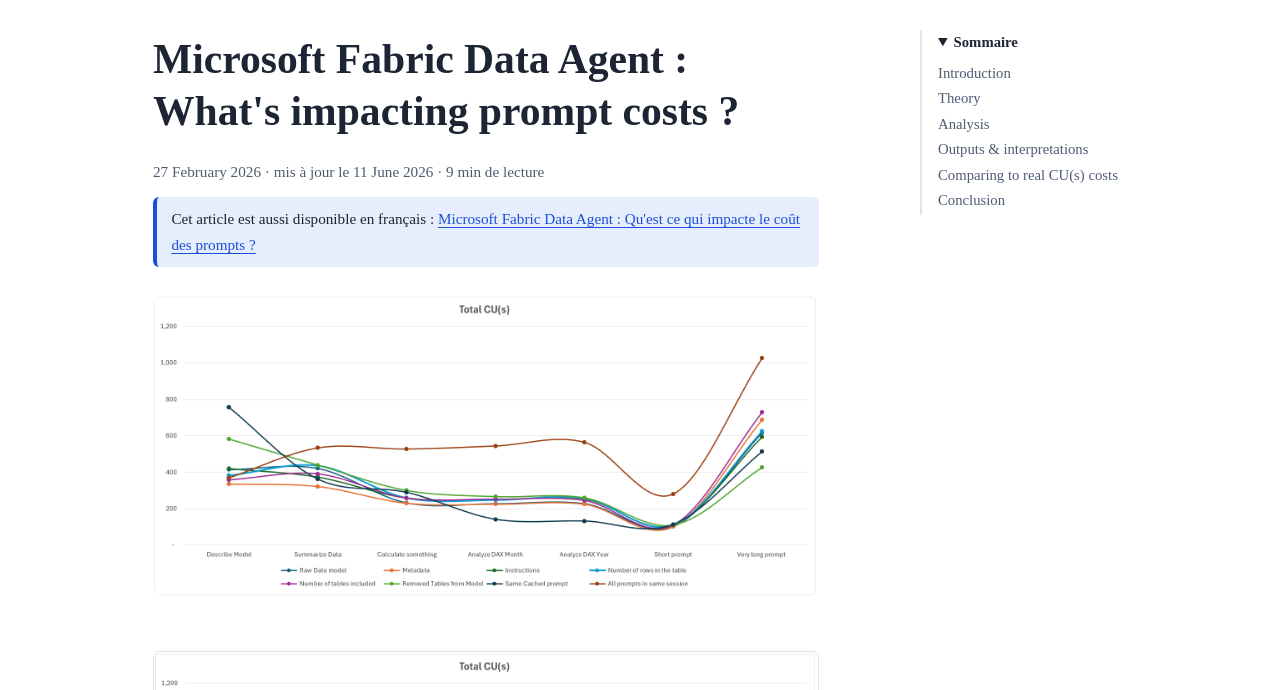
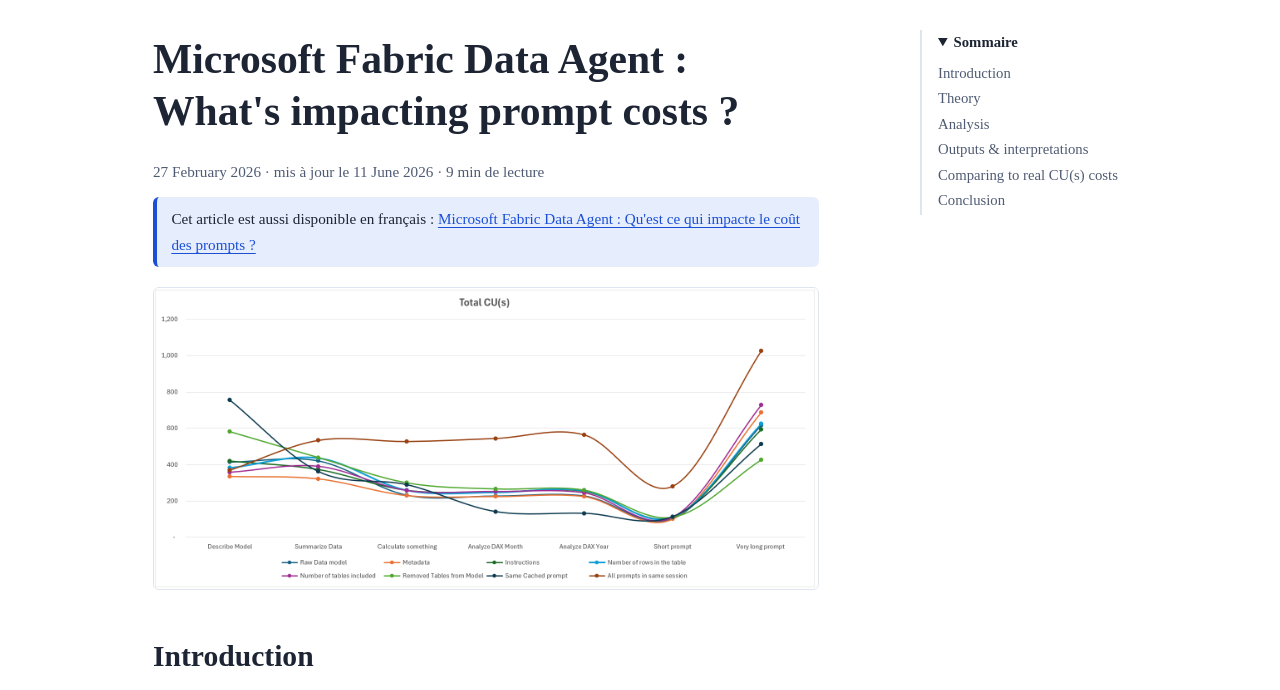
Before and after one commit to VincentGvr/gennakerdata, an Astro site: page /gennakerdata/2026/02/27/microsoft-fabric-data-agent-whats-impacting-prompt-costs in a window 1280 px wide. Shown: the part 63-753 px from the top of the page. Built offline with nearby package versions, Linux system fonts and the light colour scheme; Astro itself is replaced by a stand-in of ours; some packages are replaced by stand-ins of ours.

Commit message:
Avoid showing the hero image twice when it is already in the article body
Co-authored-by: Copilot App <223556219+Copilot@users.noreply.github.com>

```diff
--- a/scripts/import-wordpress.mjs
+++ b/scripts/import-wordpress.mjs
@@ -370,6 +370,7 @@ for (const entry of entries) {
 			categories,
 			tags: tagSource.tags.map((t) => t.name),
 			...(hero ? { heroImage: hero } : {}),
+			...(hero && md.includes(`(${hero})`) ? { hideHero: true } : {}),
 			...(TRANSLATIONS[it.slug] ? { translationOf: TRANSLATIONS[it.slug] } : {}),
 			...(it.slug === DUPLICATE_POST ? { canonicalPermalink: byPath.get(normPath(`/${PAGE_ARTICLE}`)) } : {}),
 			...(missingImages ? { missingImages } : {}),
--- a/src/content.config.ts
+++ b/src/content.config.ts
@@ -20,6 +20,8 @@ const blog = defineCollection({
 			categories: z.array(z.string()).default([]),
 			tags: z.array(z.string()).default([]),
 			heroImage: z.optional(image()),
+			// The hero image is already part of the article body: only use it for cards and previews
+			hideHero: z.boolean().default(false),
 			translationOf: z.string().optional(),
 			canonicalPermalink: z.string().optional(),
 			// Number of illustrations that could not be recovered during the migration
--- a/src/content/blog/capacity-metrics-app-analysis-english-version.md
+++ b/src/content/blog/capacity-metrics-app-analysis-english-version.md
@@ -8,6 +8,7 @@ lang: "en"
 categories: ["Power BI"]
 tags: ["Analytics","Azure","Azure Data","Azure Synapse","Data","REST API","Serverless","SQL Serverless","Synapse"]
 heroImage: "../../assets/blog/2023/12/7-1.png"
+hideHero: true
 translationOf: "capacity-metrics-app-analysis"
 originalUrl: "https://gennakerdata.com/2023/12/12/capacity-metrics-app-analysis-english-version/"
 ---
--- a/src/content/blog/fabric-data-agent-couts.md
+++ b/src/content/blog/fabric-data-agent-couts.md
@@ -10,6 +10,7 @@ homeOrder: 0
 categories: []
 tags: []
 heroImage: "../../assets/blog/2026/01/image-7.png"
+hideHero: true
 translationOf: "microsoft-fabric-data-agent-whats-impacting-prompt-costs"
 originalUrl: "https://gennakerdata.com/2026/01/26/fabric-data-agent-couts/"
 ---
--- a/src/content/blog/mcp-fabric-rti-en.md
+++ b/src/content/blog/mcp-fabric-rti-en.md
@@ -8,6 +8,7 @@ lang: "en"
 categories: []
 tags: []
 heroImage: "../../assets/blog/2025/07/agent-schema.png"
+hideHero: true
 translationOf: "mcp-fabric-rti-fr"
 originalUrl: "https://gennakerdata.com/2025/07/28/mcp-fabric-rti-en/"
 ---
--- a/src/content/blog/microsoft-fabric-data-agent-whats-impacting-prompt-costs.md
+++ b/src/content/blog/microsoft-fabric-data-agent-whats-impacting-prompt-costs.md
@@ -9,6 +9,7 @@ lang: "en"
 categories: []
 tags: []
 heroImage: "../../assets/blog/2026/01/image-7.png"
+hideHero: true
 translationOf: "fabric-data-agent-couts"
 originalUrl: "https://gennakerdata.com/2026/02/27/microsoft-fabric-data-agent-whats-impacting-prompt-costs/"
 ---
--- a/src/layouts/PostLayout.astro
+++ b/src/layouts/PostLayout.astro
@@ -104,7 +104,7 @@ const jsonLd = {
 			</header>
 
 			{
-				data.heroImage && (
+				data.heroImage && !data.hideHero && (
 					<Image
 						class="post-hero"
 						src={data.heroImage}
```
